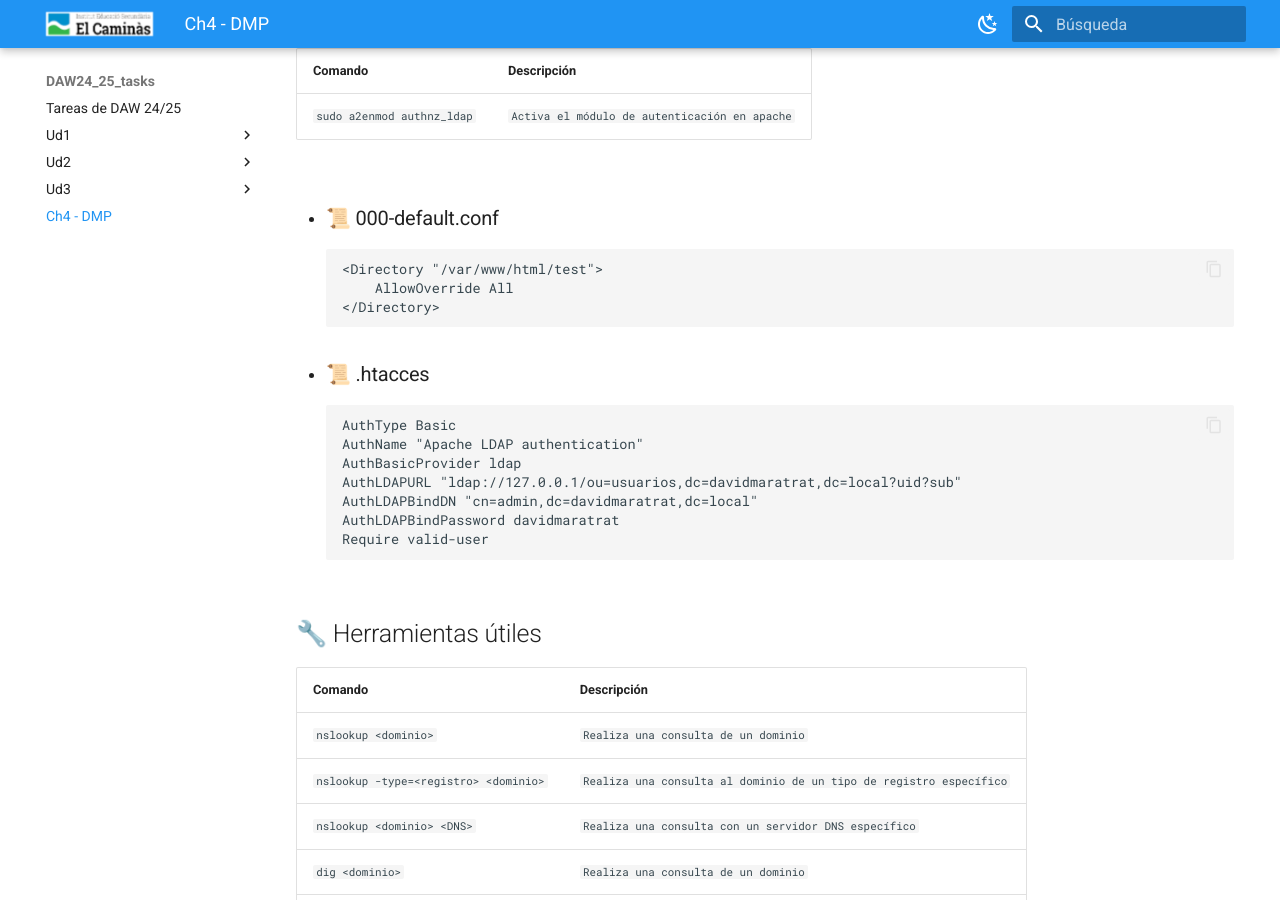
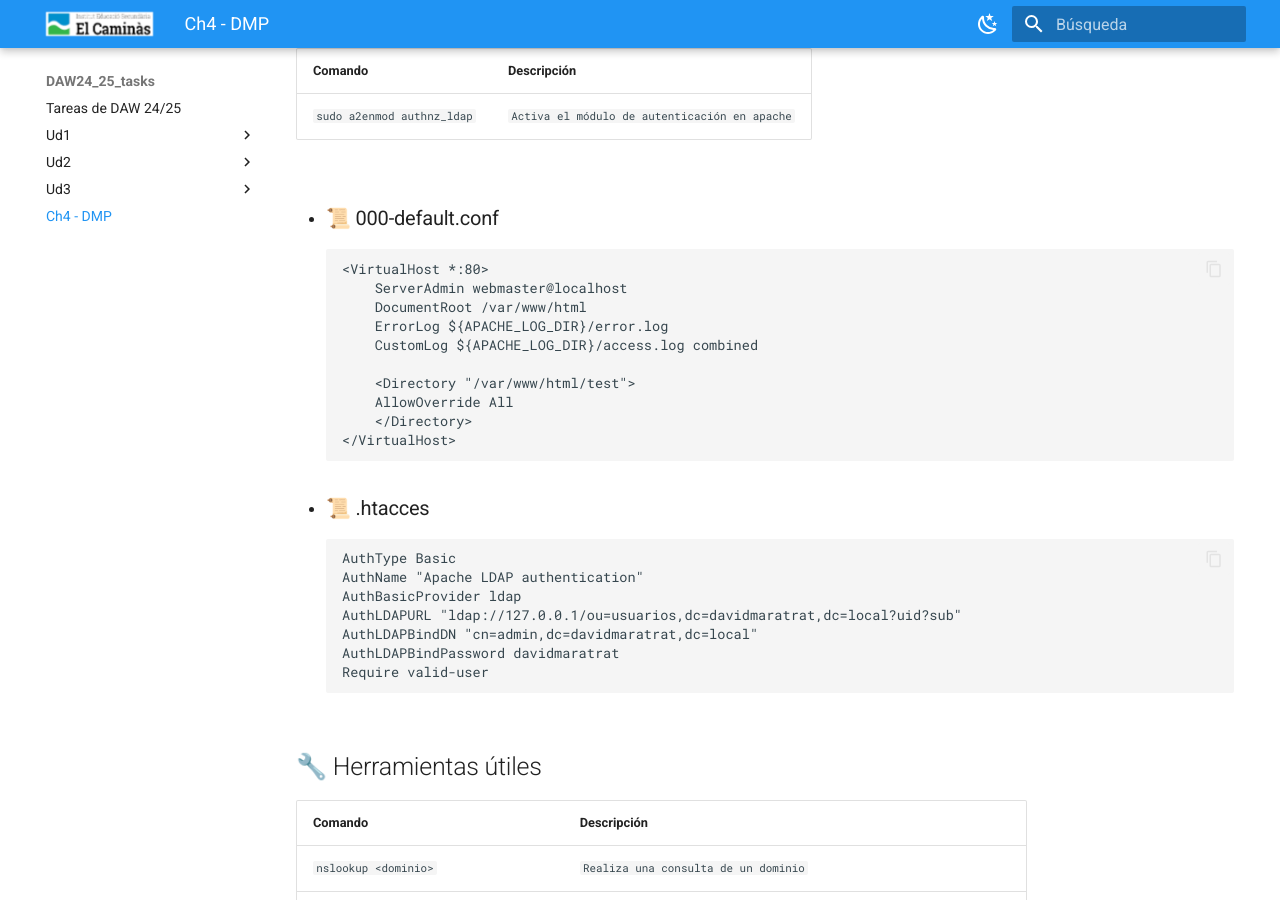
Before and after one commit to jmunozji/DAW24_25_tasks, an MkDocs documentation site: the page built from docs/Ud4/Ch4_DMP.md, in a window 1280 px wide and 900 px high, scrolled down 4523 px. Built offline with MkDocs 1.6.1 and Material for MkDocs 9.7.7, drawn with Linux system fonts in a browser that asks for light colours.

Commit message:
Cheatsheet acabado

````diff
--- a/docs/Ud4/Ch4_DMP.md
+++ b/docs/Ud4/Ch4_DMP.md
@@ -183,9 +183,16 @@ title: 'Ch4 - DMP'
 
  - ### 📜 000-default.conf
     ```
-    <Directory "/var/www/html/test">
+    <VirtualHost *:80>
+        ServerAdmin webmaster@localhost
+        DocumentRoot /var/www/html
+        ErrorLog ${APACHE_LOG_DIR}/error.log
+        CustomLog ${APACHE_LOG_DIR}/access.log combined
+
+        <Directory "/var/www/html/test">
         AllowOverride All
-    </Directory>
+        </Directory>
+    </VirtualHost>
     ```
  - ### 📜 .htacces
     ```
````
